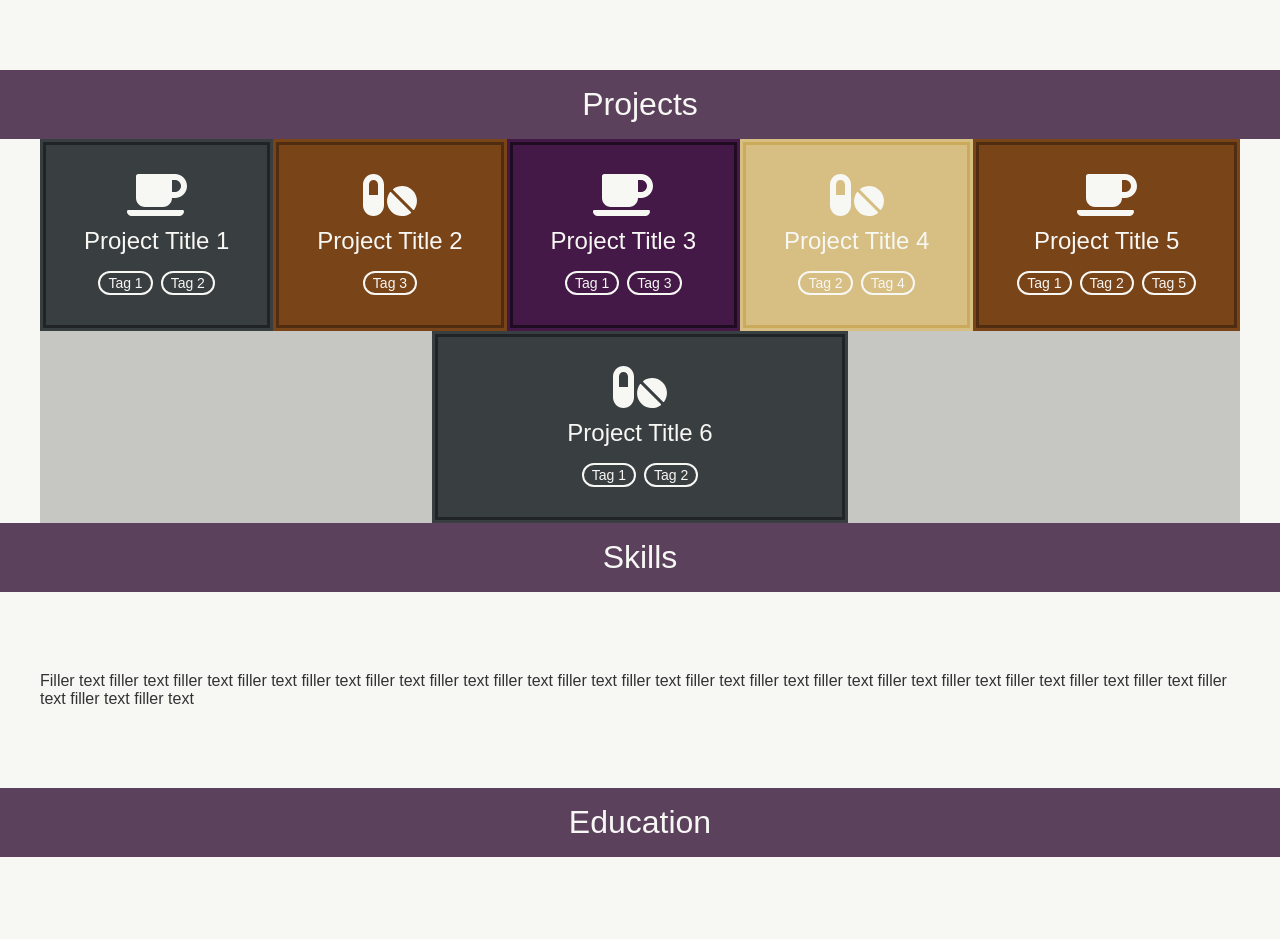
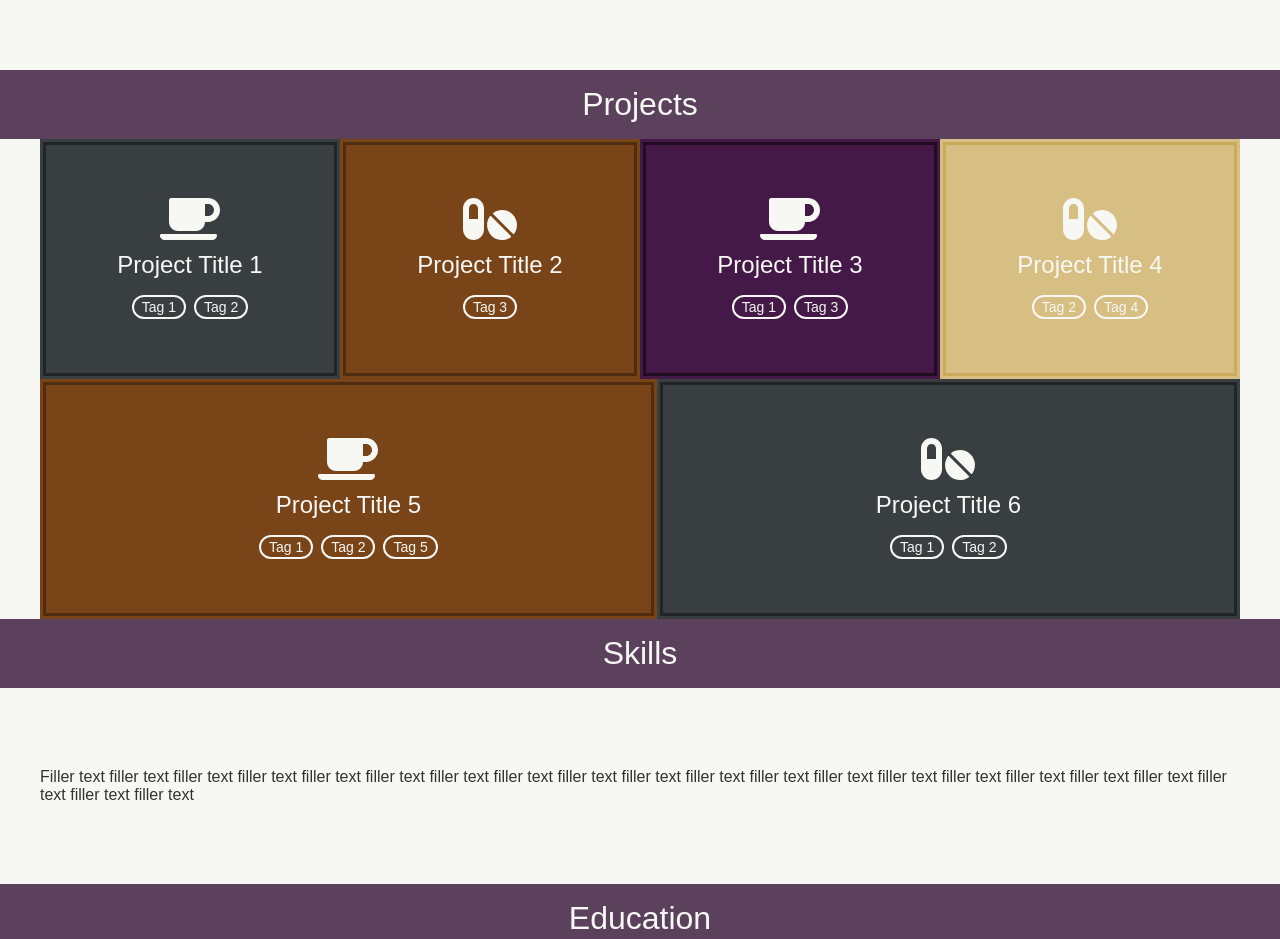
Before and after one commit to coostenbrug/c-oostenbrug-portfolio, a Gatsby site: page / in a window 1280 px wide. Shown: the part 1260-2199 px from the top of the page. Built offline with nearby package versions, Linux system fonts and the light colour scheme; Gatsby itself is replaced by a stand-in of ours; a web font is replaced by a local one.

Commit message:
removed maxWidth restriction on BoxLink component

```diff
--- a/src/components/BoxLink.js
+++ b/src/components/BoxLink.js
@@ -6,12 +6,11 @@ import { darken } from "polished"
 
 const BoxLinkWrap = styled.a(({background, theme})=>({
     flexGrow: 1,
-    minWidth: "200px",
-    maxWidth: "400px",
+    minWidth: "250px",
     display: "flex",
     flexDirection: "column",
     justifyContent: "center",
-    padding: "32px 8px",
+    padding: "56px 8px",
     cursor: "pointer",
     textDecoration: "none",
     background,
```
